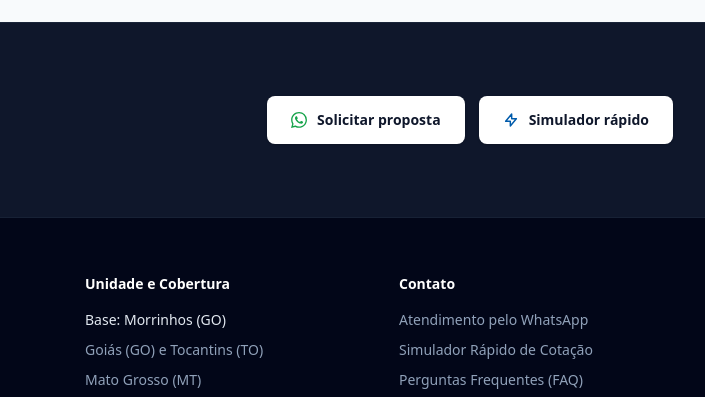
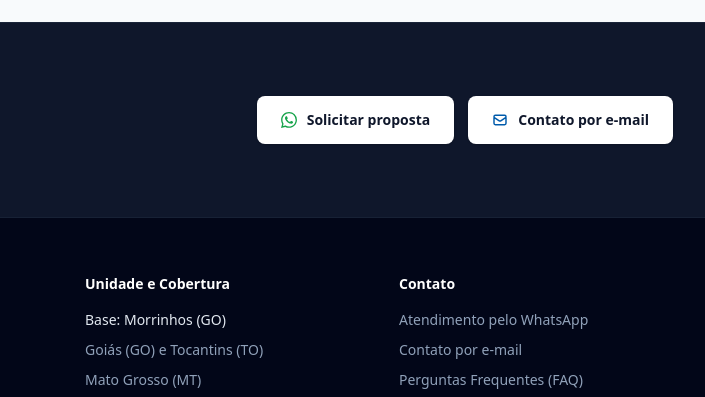
Before and after one commit to VictorMameluk/LP-EcoFlux, a website: page index.html in a window 1280 px wide. Shown: the part 5798-6195 px from the top of the page, 575-1280 px from the left. Drawn offline with Linux system fonts and the light colour scheme.

Commit message:
feat(footer): substitui botao de simulador por Contato por e-mail no fechamento e footer

```diff
--- a/index.html
+++ b/index.html
@@ -1293,14 +1293,14 @@
           </a>
 
           <a
-            href="#cotacao-rapida"
-            data-tracking="footer-nav-cotacao"
+            href="mailto:contato@ecoflux.com.br?subject=Solicita%C3%A7%C3%A3o%20de%20Proposta%20-%20EcoFlux"
+            data-tracking="cta-footer-email"
             class="inline-flex items-center justify-center gap-2.5 bg-white hover:bg-slate-100 active:scale-[0.98] text-slate-900 font-bold text-sm px-6 py-3.5 rounded-lg shadow-sm transition-all focus-visible:ring-2 focus-visible:ring-[#005BAB] outline-none flex-1 sm:flex-initial"
           >
             <svg class="w-4 h-4 text-[#005BAB] shrink-0" fill="none" viewBox="0 0 24 24" stroke="currentColor" stroke-width="2.2" aria-hidden="true">
-              <path stroke-linecap="round" stroke-linejoin="round" d="M13 10V3L4 14h7v7l9-11h-7z" />
+              <path stroke-linecap="round" stroke-linejoin="round" d="M3 8l7.89 5.26a2 2 0 002.22 0L21 8M5 19h14a2 2 0 002-2V7a2 2 0 00-2-2H5a2 2 0 00-2 2v10a2 2 0 002 2z" />
             </svg>
-            <span>Simulador rápido</span>
+            <span>Contato por e-mail</span>
           </a>
         </div>
 
@@ -1374,8 +1374,12 @@
               </a>
             </li>
             <li>
-              <a href="#cotacao-rapida" data-tracking="footer-nav-cotacao" class="hover:text-white transition">
-                Simulador Rápido de Cotação
+              <a
+                href="mailto:contato@ecoflux.com.br?subject=Solicita%C3%A7%C3%A3o%20de%20Proposta%20-%20EcoFlux"
+                data-tracking="cta-footer-email"
+                class="hover:text-white transition"
+              >
+                Contato por e-mail
               </a>
             </li>
             <li>
@@ -1471,6 +1475,7 @@
         'cta-card-classe2': { event: 'cta_click', event_category: 'lead_generation', event_action: 'click_whatsapp', event_label: 'card_residuo_classe_2', cta_location: 'services_section' },
         'cta-documentacao-whatsapp': { event: 'cta_click', event_category: 'lead_generation', event_action: 'click_whatsapp', event_label: 'cta_documentacao_whatsapp', cta_location: 'documentation_section' },
         'cta-footer-whatsapp': { event: 'cta_click', event_category: 'lead_generation', event_action: 'click_whatsapp', event_label: 'cta_footer_whatsapp', cta_location: 'footer_cta' },
+        'cta-footer-email': { event: 'cta_click', event_category: 'lead_generation', event_action: 'click_email', event_label: 'cta_footer_email', cta_location: 'footer_cta' },
         'whatsapp-floating': { event: 'external_link_click', event_category: 'lead_generation', event_action: 'click_whatsapp', event_label: 'falar_com_especialista', cta_location: 'floating_button' },
         'lead-form-hero-submit': { event: 'cta_click', event_category: 'engagement', event_action: 'form_submit_attempt', event_label: 'simulador_hero_submit_click', cta_location: 'hero_simulator' },
         'lead-form-dedicated-submit': { event: 'cta_click', event_category: 'engagement', event_action: 'form_submit_attempt', event_label: 'simulador_dedicado_submit_click', cta_location: 'dedicated_simulator' },
```
Also changed, not shown: public/index.html (+11 -6 lines), dist/output.css, public/dist/output.css.
